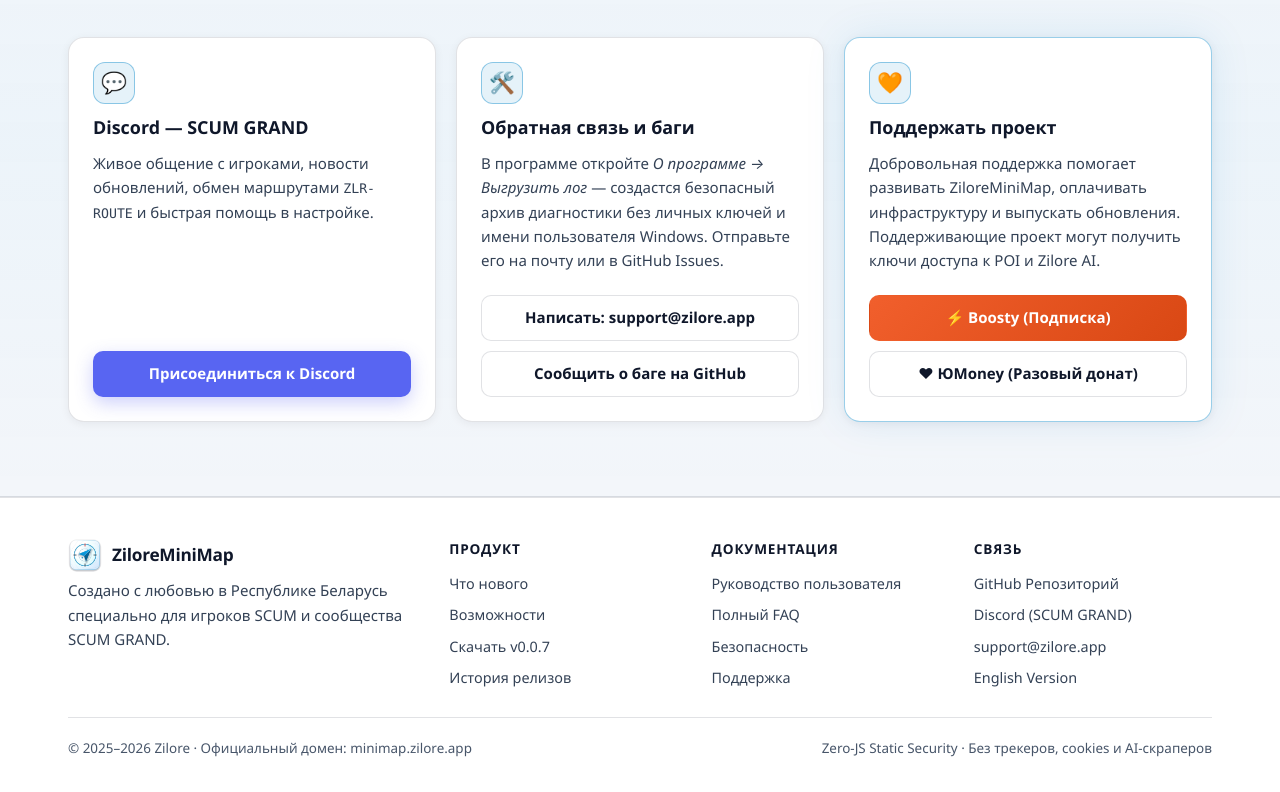
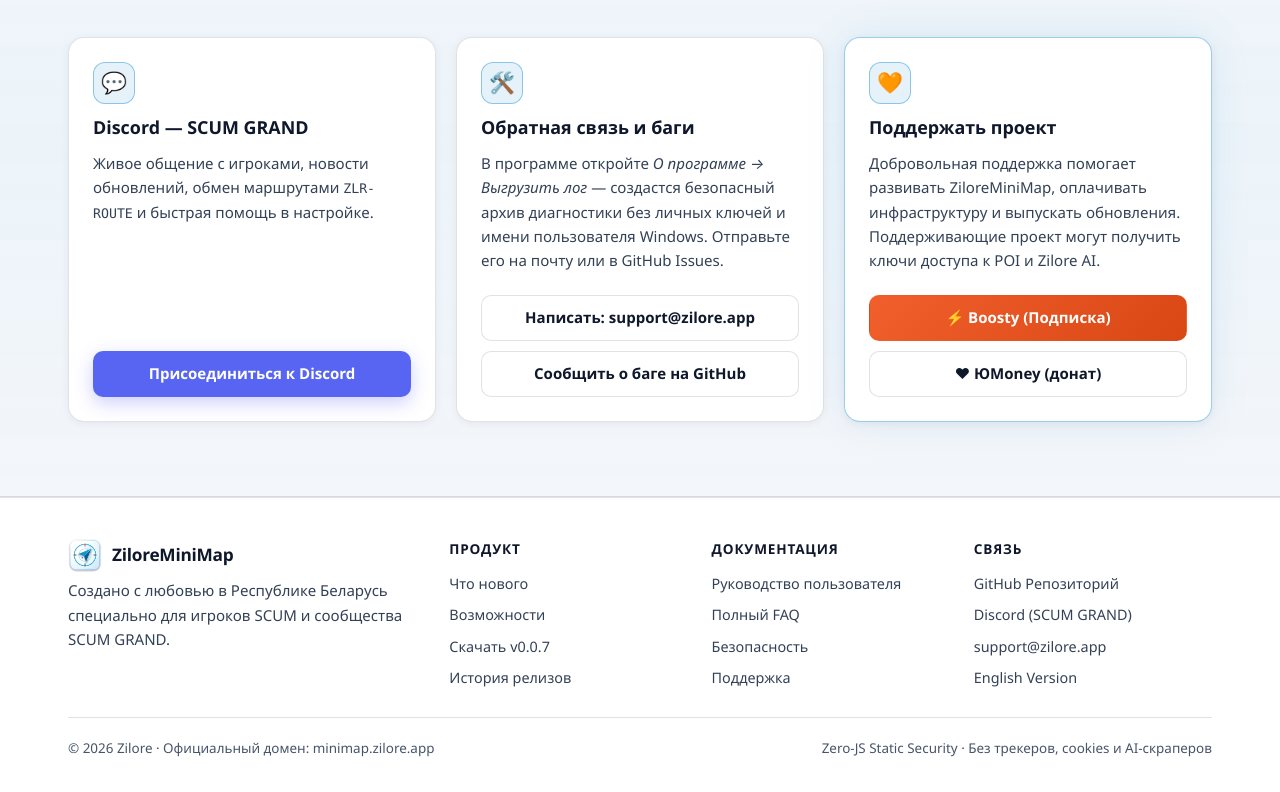
Before and after one commit to Zilore-Anatoliy/ZiloreMiniMap, a plain HTML site: page index.html in a window 1280 px wide. Shown: the part 6379-7171 px from the top of the page. Drawn offline with Linux system fonts and the light colour scheme.

Commit message:
Update index.html

```diff
--- a/index.html
+++ b/index.html
@@ -598,7 +598,7 @@
                 ⚡ Boosty (Подписка)
               </a>
               <a class="btn btn-secondary btn-full" href="https://yoomoney.ru/to/410013990138306" target="_blank" rel="noopener noreferrer external">
-                ♥ ЮMoney (Разовый донат)
+                ♥ ЮMoney (донат)
               </a>
             </div>
           </div>
@@ -658,7 +658,7 @@
       </div>
 
       <div class="footer-bottom">
-        <span>© 2025–2026 Zilore · Официальный домен: minimap.zilore.app</span>
+        <span>© 2026 Zilore · Официальный домен: minimap.zilore.app</span>
         <span>Zero-JS Static Security · Без трекеров, cookies и AI-скраперов</span>
       </div>
     </div>
```
